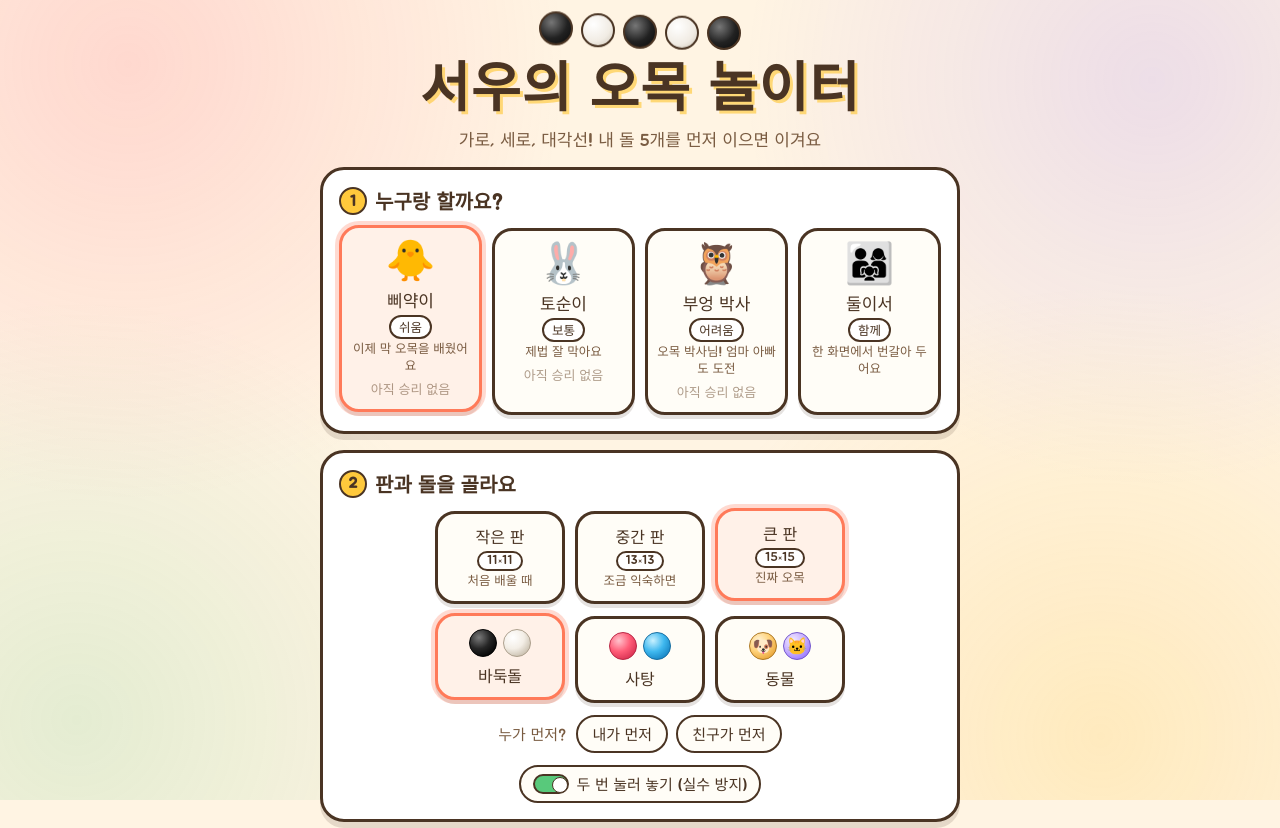
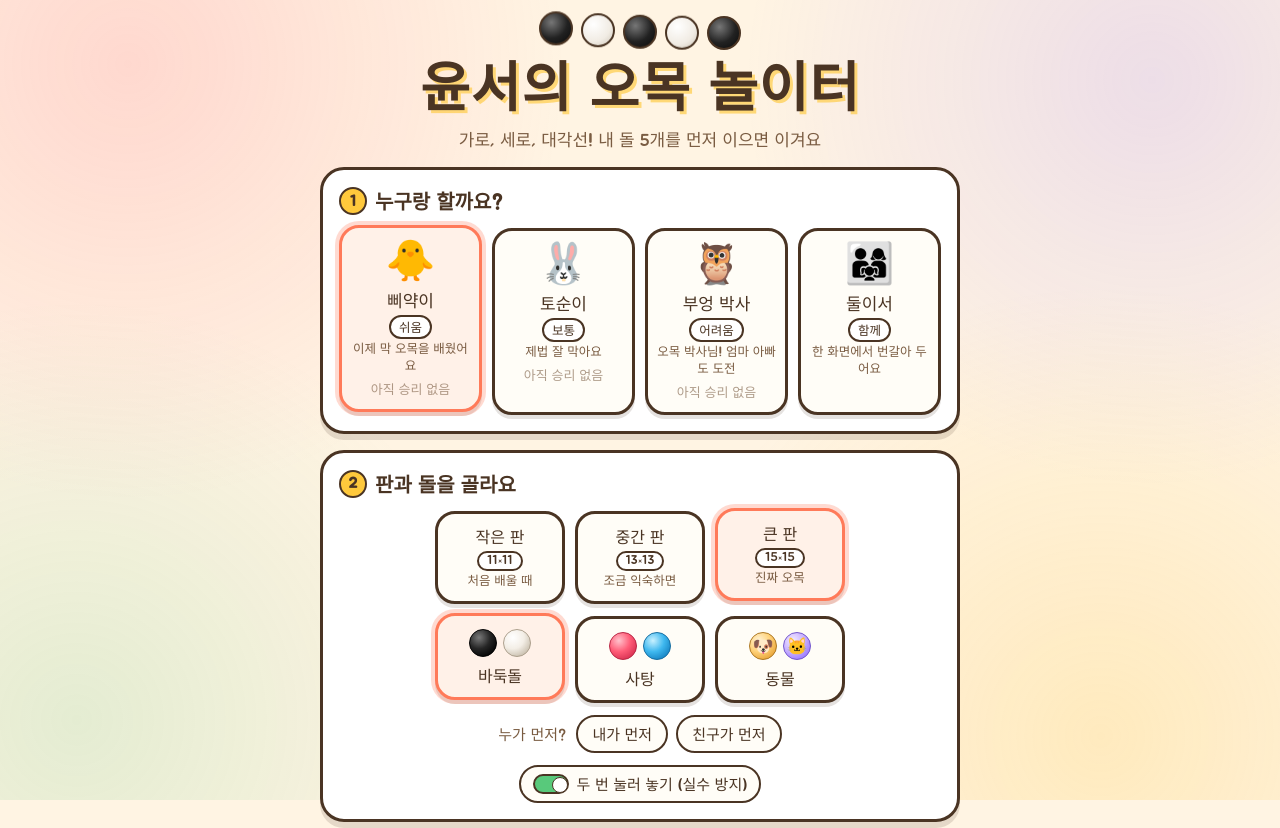
Before and after one commit to lessismore-0/yunseowoo, a plain HTML site: page omok.html in a window 1280 px wide. Shown: the top 828 px of the page. Drawn offline with Linux system fonts and the light colour scheme; a web font is replaced by a local one.

Commit message:
Rename omok game title to 윤서의 오목 놀이터
Co-Authored-By: Claude Opus 5.5 <noreply@anthropic.com>
Claude-Session: https://claude.ai/code/session_015zwpUEbysTKQFYoiAT1pvY

```diff
--- a/omok.html
+++ b/omok.html
@@ -3,7 +3,7 @@
 <head>
 <meta charset="UTF-8">
 <meta name="viewport" content="width=device-width, initial-scale=1.0, maximum-scale=1.0, user-scalable=no, viewport-fit=cover">
-<title>서우의 오목 놀이터</title>
+<title>윤서의 오목 놀이터</title>
 <meta name="apple-mobile-web-app-capable" content="yes">
 <meta name="mobile-web-app-capable" content="yes">
 <meta name="apple-mobile-web-app-status-bar-style" content="default">
@@ -183,7 +183,7 @@ h1.logo{margin:4px 0 0; font-size:clamp(34px,8vw,54px); letter-spacing:1px; line
   <section id="screen-title">
     <div class="logo-wrap">
       <div class="logo-stones"><span></span><span></span><span></span><span></span><span></span></div>
-      <h1 class="logo">서우의 오목 놀이터</h1>
+      <h1 class="logo">윤서의 오목 놀이터</h1>
       <p class="logo-sub">가로, 세로, 대각선! 내 돌 5개를 먼저 이으면 이겨요</p>
     </div>
 
```
Also changed, not shown: 1 other file.
